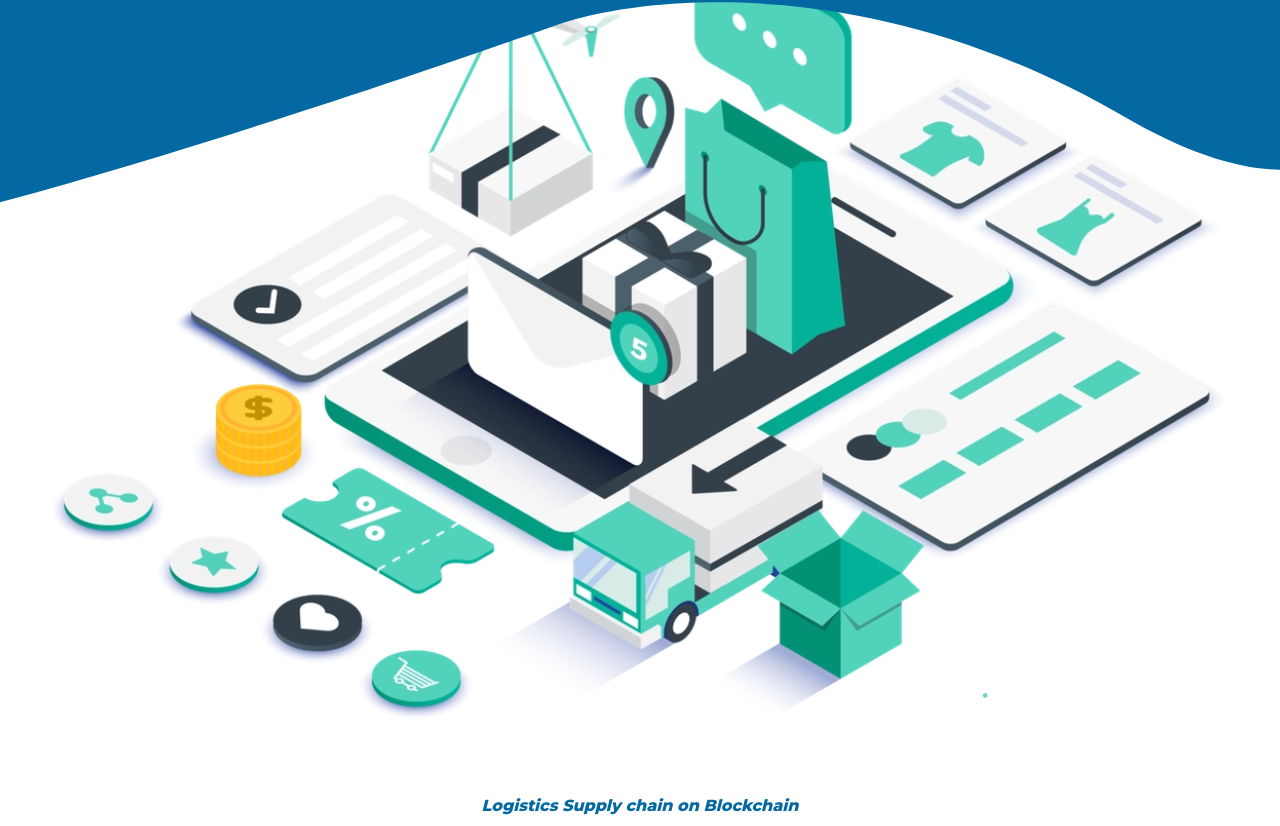
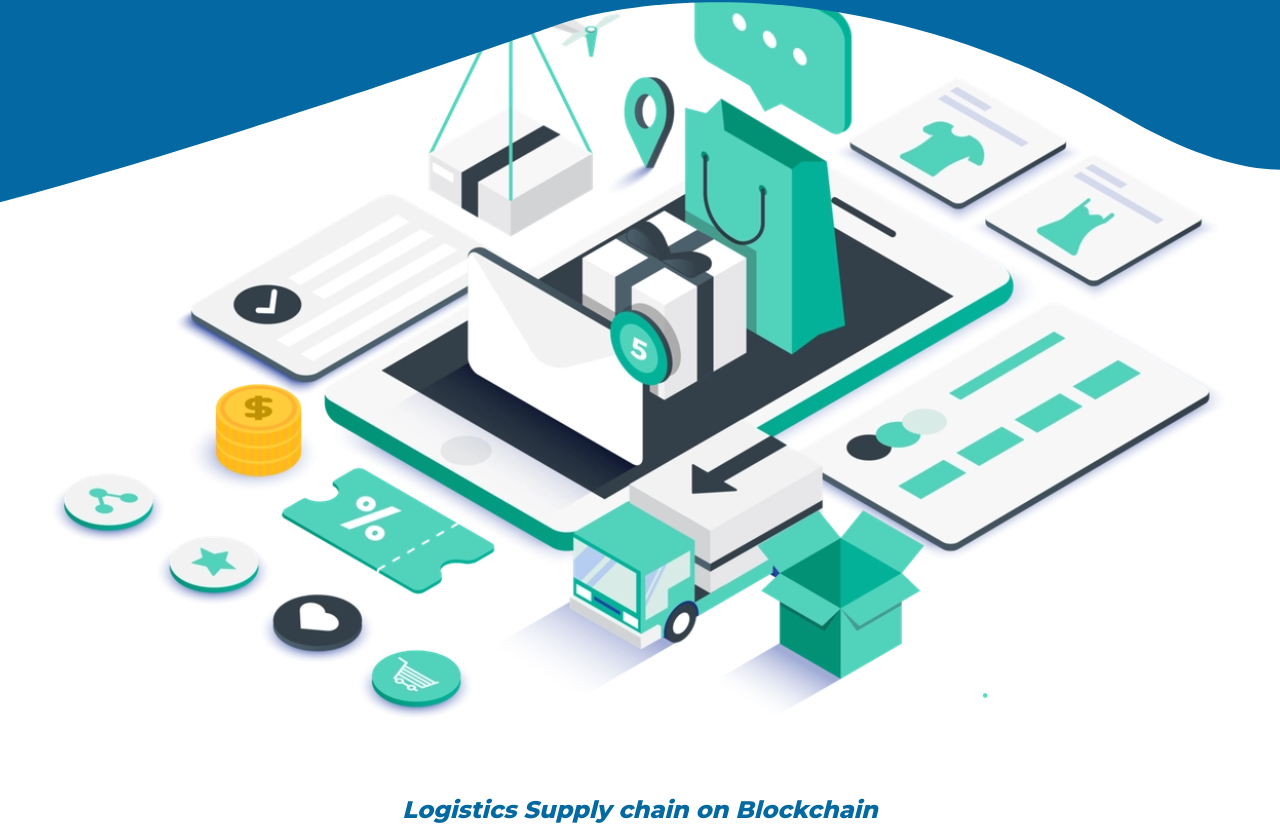
Before and after one commit to mendsalbert/schain, a Next.js app: page / in a window 1280 px wide. Shown: the part 242-1068 px from the top of the page. Built offline with nearby package versions, Linux system fonts and the light colour scheme.

Commit message:
schain ui

```diff
--- a/pages/index.tsx
+++ b/pages/index.tsx
@@ -23,7 +23,7 @@ const Index = (props: Props) => {
           <div>
             <img src="/images/landing.svg" className="w-full" />
           </div>
-          <p className="text-center font-extrabold italic text-[#0469A1]">
+          <p className="text-center font-extrabold text-2xl italic text-[#0469A1]">
             Logistics Supply chain on Blockchain
           </p>
         </div>
```
